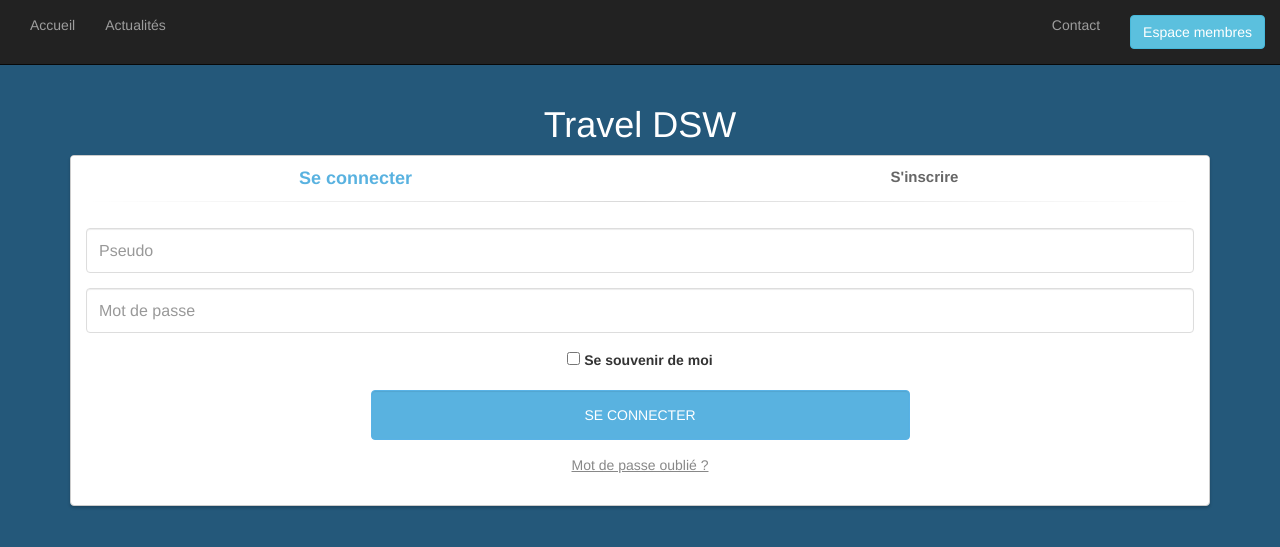
After one commit to SimonHERBIN/travel_dsw, a PHP site: page /login_and_register.html in a window 1280 px wide. The commit adds this page. Shown: the top 547 px of the page. Run offline with PHP 8.4, Linux system fonts and the light colour scheme.

Commit message:
register and login page

```diff
--- a/assets/css/main.css
+++ b/assets/css/main.css
@@ -105,3 +105,106 @@ img {
     border-radius: 25px;
     margin-right: 10px;
 }
+
+/* =============================== NEWS SECTION ========================== */
+
+
+
+/* ============================== LOGIN AND REGISTER ====================== */
+
+
+.panel-login {
+    border-color: #ccc;
+    -webkit-box-shadow: 0px 2px 3px 0px rgba(0,0,0,0.2);
+    -moz-box-shadow: 0px 2px 3px 0px rgba(0,0,0,0.2);
+    box-shadow: 0px 2px 3px 0px rgba(0,0,0,0.2);
+}
+.panel-login>.panel-heading {
+    color: #00415d;
+    background-color: #fff;
+    border-color: #fff;
+    text-align:center;
+}
+.panel-login>.panel-heading a{
+    text-decoration: none;
+    color: #666;
+    font-weight: bold;
+    font-size: 15px;
+    -webkit-transition: all 0.1s linear;
+    -moz-transition: all 0.1s linear;
+    transition: all 0.1s linear;
+}
+.panel-login>.panel-heading a.active{
+    color: #59b2e0;
+    font-size: 18px;
+}
+.panel-login>.panel-heading hr{
+    margin-top: 10px;
+    margin-bottom: 0px;
+    clear: both;
+    border: 0;
+    height: 1px;
+    background-image: -webkit-linear-gradient(left,rgba(0, 0, 0, 0),rgba(0, 0, 0, 0.15),rgba(0, 0, 0, 0));
+    background-image: -moz-linear-gradient(left,rgba(0,0,0,0),rgba(0,0,0,0.15),rgba(0,0,0,0));
+    background-image: -ms-linear-gradient(left,rgba(0,0,0,0),rgba(0,0,0,0.15),rgba(0,0,0,0));
+    background-image: -o-linear-gradient(left,rgba(0,0,0,0),rgba(0,0,0,0.15),rgba(0,0,0,0));
+}
+.panel-login input[type="text"],.panel-login input[type="email"],.panel-login input[type="password"] {
+    height: 45px;
+    border: 1px solid #ddd;
+    font-size: 16px;
+    -webkit-transition: all 0.1s linear;
+    -moz-transition: all 0.1s linear;
+    transition: all 0.1s linear;
+}
+.panel-login input:hover,
+.panel-login input:focus {
+    outline:none;
+    -webkit-box-shadow: none;
+    -moz-box-shadow: none;
+    box-shadow: none;
+    border-color: #ccc;
+}
+.btn-login {
+    background-color: #59B2E0;
+    outline: none;
+    color: #fff;
+    font-size: 14px;
+    height: auto;
+    font-weight: normal;
+    padding: 14px 0;
+    text-transform: uppercase;
+    border-color: #59B2E6;
+}
+.btn-login:hover,
+.btn-login:focus {
+    color: #fff;
+    background-color: #53A3CD;
+    border-color: #53A3CD;
+}
+.forgot-password {
+    text-decoration: underline;
+    color: #888;
+}
+.forgot-password:hover,
+.forgot-password:focus {
+    text-decoration: underline;
+    color: #666;
+}
+
+.btn-register {
+    background-color: #53a3cd;
+    outline: none;
+    color: #fff;
+    font-size: 14px;
+    height: auto;
+    font-weight: normal;
+    padding: 14px 0;
+    text-transform: uppercase;
+}
+.btn-register:hover,
+.btn-register:focus {
+    color: #fff;
+    background-color: #59b2e6;
+    border-color: #53a3cd;
+}
--- a/assets/js/script.js
+++ b/assets/js/script.js
@@ -1,5 +1,7 @@
+/* SCRIPT BACK TO TOP */
+
 $(document).ready(function(){
-      $('body').append('<div id="toTop" class="btn btn-info"><span class="glyphicon glyphicon-chevron-up"></span> Back to Top</div>');
+      $('body').append('<div id="toTop" class="btn btn-info"><span class="glyphicon glyphicon-chevron-up"></span></div>');
     	$(window).scroll(function () {
 			if ($(this).scrollTop() != 0) {
 				$('#toTop').fadeIn();
@@ -12,3 +14,25 @@ $(document).ready(function(){
         return false;
     });
 });
+
+
+/* SCRIPT LOGIN REGISTER */
+
+$(function() {
+
+    $('#login-form-link').click(function(e) {
+		$("#login-form").delay(100).fadeIn(100);
+ 		$("#register-form").fadeOut(100);
+		$('#register-form-link').removeClass('active');
+		$(this).addClass('active');
+		e.preventDefault();
+	});
+	$('#register-form-link').click(function(e) {
+		$("#register-form").delay(100).fadeIn(100);
+ 		$("#login-form").fadeOut(100);
+		$('#login-form-link').removeClass('active');
+		$(this).addClass('active');
+		e.preventDefault();
+	});
+
+});
--- /dev/null
+++ b/login_and_register.html
@@ -0,0 +1,132 @@
+<!DOCTYPE html>
+<html>
+	<head>
+		<meta charset="UTF-8">
+		<title>Inscription/Connexion</title>
+		<meta name="viewport" content="width=device-width, initial-scale=1.0">
+		<meta http-equiv="X-UA-Compatible" content="ie=edge">
+		<link rel="shortcut icon" href="">
+		<link rel="stylesheet"  href="assets/css/bootstrap.min.css">
+		<link rel="stylesheet" 	href="assets/css/font-awesome.min.css">
+		<link rel="stylesheet"  href="assets/css/main.css">
+
+		<script src="assets/js/jquery.min.js"></script>
+		<script src="assets/js/bootstrap.min.js"></script>
+		<script src="assets/js/script.js"></script>
+	</head>
+	<body>
+
+	<nav class="navbar navbar-inverse navbar-static-top">
+			<div class="container-fluid">
+				<!-- Brand and toggle get grouped for better mobile display -->
+				<div class="navbar-header">
+					<button type="button" class="navbar-toggle collapsed" data-toggle="collapse" data-target="#navbar-collapse-1" aria-expanded="false">
+					<span class="sr-only">Menu</span>
+					<span class="icon-bar"></span>
+					<span class="icon-bar"></span>
+					<span class="icon-bar"></span>
+					</button>
+				</div>
+				<!-- ===== <a class="navbar-brand" href="#">Logo</a> ===== -->
+
+				<!-- Collect the nav links, forms, and other content for toggling -->
+				<div class="collapse navbar-collapse" id="navbar-collapse-1">
+					<ul class="nav navbar-nav navbar-left">
+						<li><a href="#">Accueil</a></li>
+						<li><a href="#">Actualités</a></li>
+					</ul>
+					<ul class="nav navbar-nav navbar-right ">
+						<li><a href="#">Contact</a></li>
+						<li><a href="#"><button class="btn btn-info">Espace membres</button></a></li>
+					</ul>
+				</div><!-- /.navbar-collapse -->
+			</div><!-- /.container-fluid -->
+		</nav>
+
+<!-- TITLE -->
+<div class="container">
+	<div class="row">
+		<div class="col-md-12">
+			<h1>Travel DSW</h1>
+		</div>
+	</div>
+</div>
+
+<!-- LOGIN REGISTER -->
+	 <div class="container">
+    	<div class="row">
+			<div class="col-md-12 ">
+				<div class="panel panel-login">
+					<div class="panel-heading">
+						<div class="row">
+							<div class="col-xs-6">
+								<a href="#" class="active" id="login-form-link">Se connecter</a>
+							</div>
+							<div class="col-xs-6">
+								<a href="#" id="register-form-link">S'inscrire</a>
+							</div>
+						</div>
+						<hr>
+					</div>
+					<div class="panel-body">
+						<div class="row">
+							<div class="col-lg-12">
+								<form id="login-form" action="#" method="post" role="form" style="display: block;">
+									<div class="form-group">
+										<input type="text" name="username" id="username" tabindex="1" class="form-control" placeholder="Pseudo" value="">
+									</div>
+									<div class="form-group">
+										<input type="password" name="password" id="password" tabindex="2" class="form-control" placeholder="Mot de passe">
+									</div>
+									<div class="form-group text-center">
+										<input type="checkbox" tabindex="3" class="" name="remember" id="remember">
+										<label for="remember"> Se souvenir de moi</label>
+									</div>
+									<div class="form-group">
+										<div class="row">
+											<div class="col-sm-6 col-sm-offset-3">
+												<input type="submit" name="login-submit" id="login-submit" tabindex="4" class="form-control btn btn-login" value="Se connecter">
+											</div>
+										</div>
+									</div>
+									<div class="form-group">
+										<div class="row">
+											<div class="col-lg-12">
+												<div class="text-center">
+													<a href="#" tabindex="5" class="forgot-password"> Mot de passe oublié ?</a>
+												</div>
+											</div>
+										</div>
+									</div>
+								</form>
+								<form id="register-form" action="#" method="post" role="form" style="display: none;">
+									<div class="form-group">
+										<input type="text" name="username" id="username" tabindex="1" class="form-control" placeholder="Pseudo" value="">
+									</div>
+									<div class="form-group">
+										<input type="email" name="email" id="email" tabindex="1" class="form-control" placeholder="Adresse E-mail" value="">
+									</div>
+									<div class="form-group">
+										<input type="password" name="password" id="password" tabindex="2" class="form-control" placeholder="Mot de passe">
+									</div>
+									<div class="form-group">
+										<input type="password" name="confirm-password" id="confirm-password" tabindex="2" class="form-control" placeholder="Confirmer mot de passe">
+									</div>
+									<div class="form-group">
+										<div class="row">
+											<div class="col-sm-6 col-sm-offset-3">
+												<input type="submit" name="register-submit" id="register-submit" tabindex="4" class="form-control btn btn-register" value="S'inscrire">
+											</div>
+										</div>
+									</div>
+								</form>
+							</div>
+						</div>
+					</div>
+				</div>
+			</div>
+		</div>
+	</div>
+
+	</body>
+	</html>
```
Also changed, not shown: news.html (added, +20 -0 lines).
